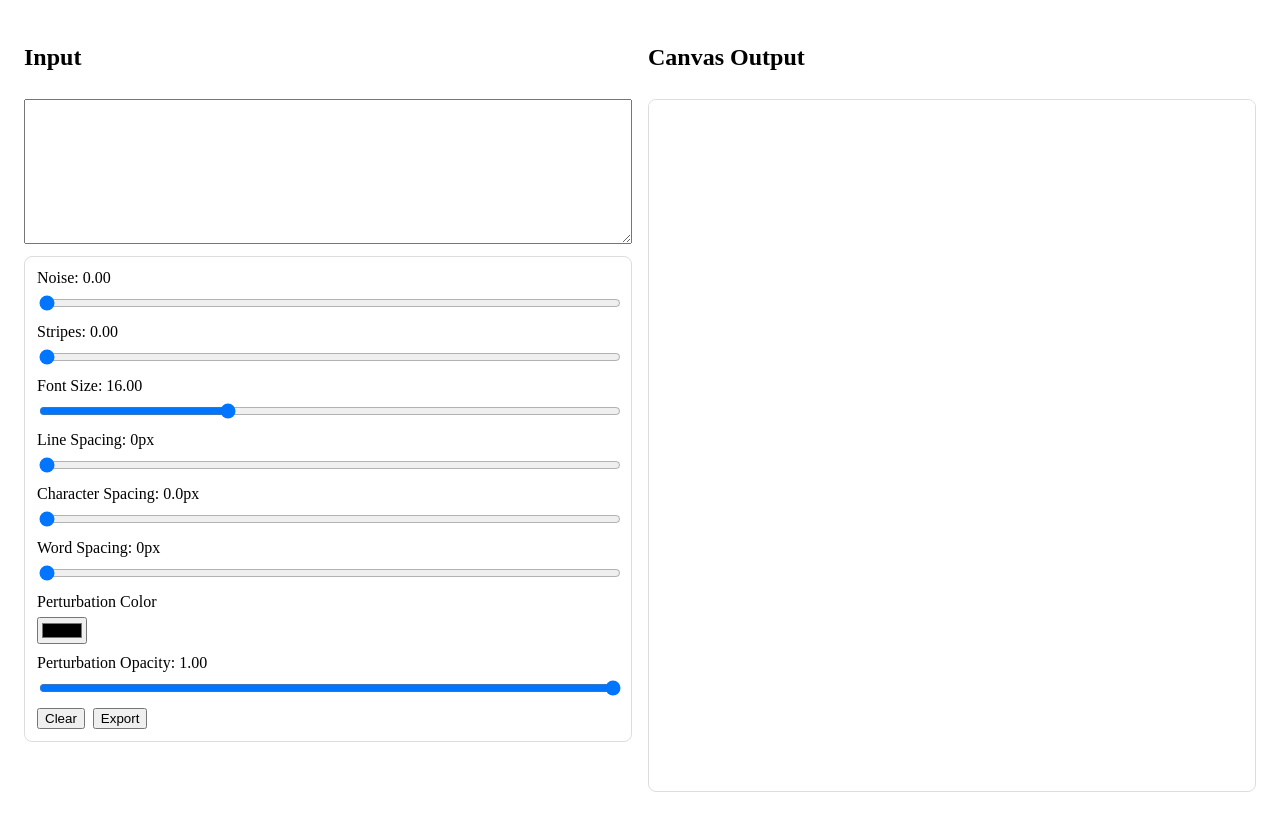
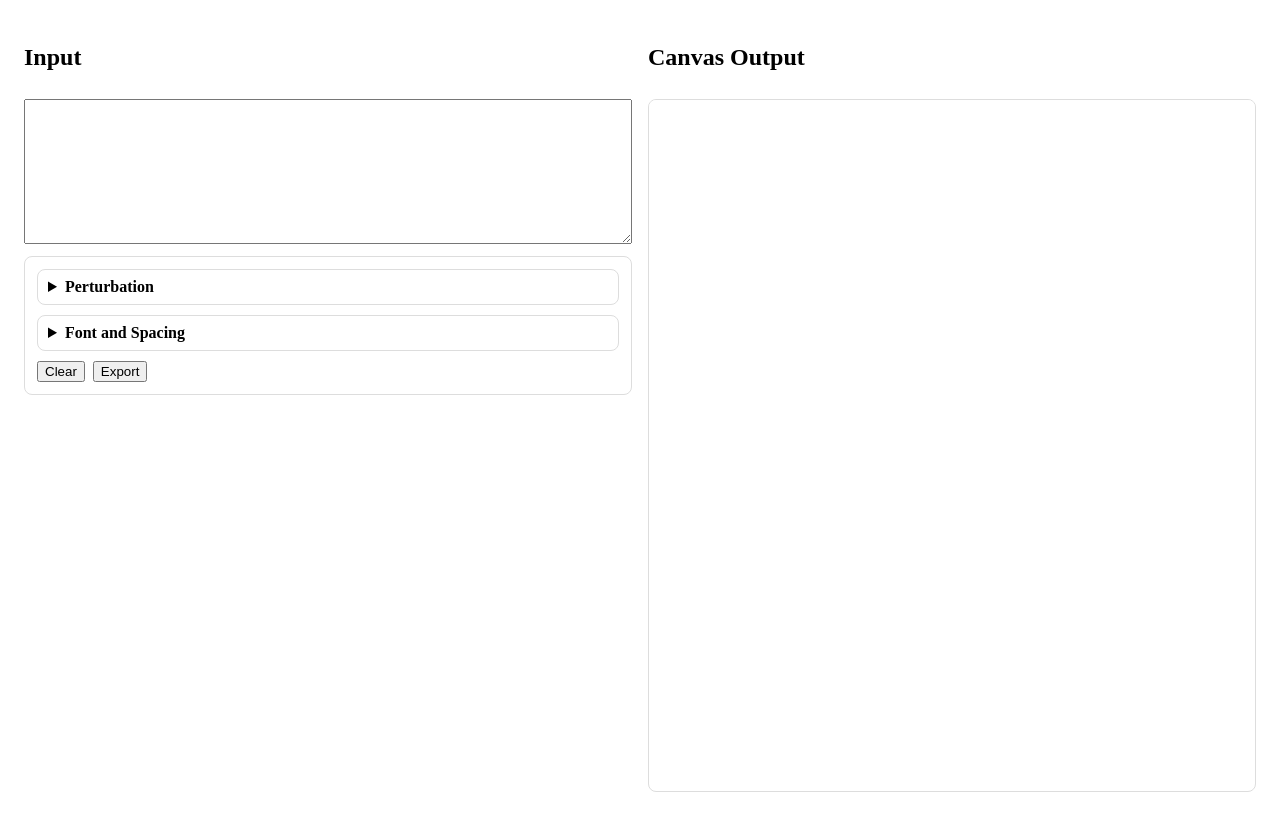
Before and after one commit to emorysalaun/AIRRI, a SvelteKit app: page / in a window 1280 px wide. Built offline with nearby package versions, Linux system fonts and the light colour scheme.

Commit message:
More control panel organization

```diff
--- a/src/lib/components/CanvasReader.svelte
+++ b/src/lib/components/CanvasReader.svelte
@@ -18,6 +18,8 @@
 
 		export let perturbationColor = '#000000';
 		export let perturbationAlpha = 1;
+
+		export let stripeAngle = 45;
 
 		function redraw() {
 			if (!canvas) return;
--- a/src/routes/+page.svelte
+++ b/src/routes/+page.svelte
@@ -16,6 +16,7 @@
 
 	let perturbationColor = '#000000';
 	let perturbationAlpha = 1;
+	let stripeAngle = 45;
 
 	function clearPerturbations() {
 		noise = 0;
@@ -25,6 +26,9 @@
 		charSpacing = 0;
 		wordSpacing = 0;
 		fontSize = 16;
+		perturbationColor = '#000000';
+		perturbationAlpha = 1;
+		stripeAngle = 45;
 	}
 
 	function exportAsPng() {
@@ -44,6 +48,10 @@
 		</div>
 
 		<div class="controls">
+			<details class="panel">
+				<summary>Perturbation</summary>
+
+				<div class="panelContent">
 					<div class="row">
 						<label for="noise">Noise: {noise.toFixed(2)}</label>
 						<input id="noise" type="range" min="0" max="1" step="0.01" bind:value={noise} />
@@ -55,23 +63,8 @@
 					</div>
 
 					<div class="row">
-				<label for="fontSize">Font Size: {fontSize.toFixed(2)}</label>
-				<input id="fontSize" type="range" min="1" max="48" step="1" bind:value={fontSize} />
-			</div>
-
-			<div class="row">
-				<label for="lineSpacing">Line Spacing: {lineSpacing.toFixed(0)}px</label>
-				<input id="lineSpacing" type="range" min="0" max="40" step="1" bind:value={lineSpacing} />
-			</div>
-
-			<div class="row">
-				<label for="charSpacing">Character Spacing: {charSpacing.toFixed(1)}px</label>
-				<input id="charSpacing" type="range" min="0" max="10" step="0.5" bind:value={charSpacing} />
-			</div>
-
-			<div class="row">
-				<label for="wordSpacing">Word Spacing: {wordSpacing.toFixed(0)}px</label>
-				<input id="wordSpacing" type="range" min="0" max="30" step="1" bind:value={wordSpacing} />
+						<label for="stripeAngle">Stripe Angle: {stripeAngle.toFixed(0)}°</label>
+						<input id="stripeAngle" type="range" min="0" max="180" step="1" bind:value={stripeAngle} />
 					</div>
 
 					<div class="row">
@@ -90,6 +83,34 @@
 							bind:value={perturbationAlpha}
 						/>
 					</div>
+				</div>
+			</details>
+
+			<details class="panel">
+				<summary>Font and Spacing</summary>
+
+				<div class="panelContent">
+					<div class="row">
+						<label for="fontSize">Font Size: {fontSize.toFixed(0)}</label>
+						<input id="fontSize" type="range" min="1" max="48" step="1" bind:value={fontSize} />
+					</div>
+
+					<div class="row">
+						<label for="lineSpacing">Line Spacing: {lineSpacing.toFixed(0)}px</label>
+						<input id="lineSpacing" type="range" min="0" max="40" step="1" bind:value={lineSpacing} />
+					</div>
+
+					<div class="row">
+						<label for="charSpacing">Character Spacing: {charSpacing.toFixed(1)}px</label>
+						<input id="charSpacing" type="range" min="0" max="10" step="0.5" bind:value={charSpacing} />
+					</div>
+
+					<div class="row">
+						<label for="wordSpacing">Word Spacing: {wordSpacing.toFixed(0)}px</label>
+						<input id="wordSpacing" type="range" min="0" max="30" step="1" bind:value={wordSpacing} />
+					</div>
+				</div>
+			</details>
 
 			<div class="buttonRow">
 				<button type="button" on:click={clearPerturbations}>Clear</button>
@@ -109,6 +130,7 @@
 		{wordSpacing}
 		{perturbationColor}
 		{perturbationAlpha}
+		{stripeAngle}
 	/>
 </div>
 
@@ -141,6 +163,24 @@
 		flex: 0 0 auto;
 	}
 
+	.panel {
+		border: 1px solid #ddd;
+		border-radius: 8px;
+		padding: 8px 10px;
+	}
+
+	.panel summary {
+		cursor: pointer;
+		font-weight: 600;
+	}
+
+	.panelContent {
+		display: flex;
+		flex-direction: column;
+		gap: 10px;
+		margin-top: 10px;
+	}
+
 	.row {
 		display: flex;
 		flex-direction: column;
```
Lines whose indentation alone changed are shown as unchanged.
